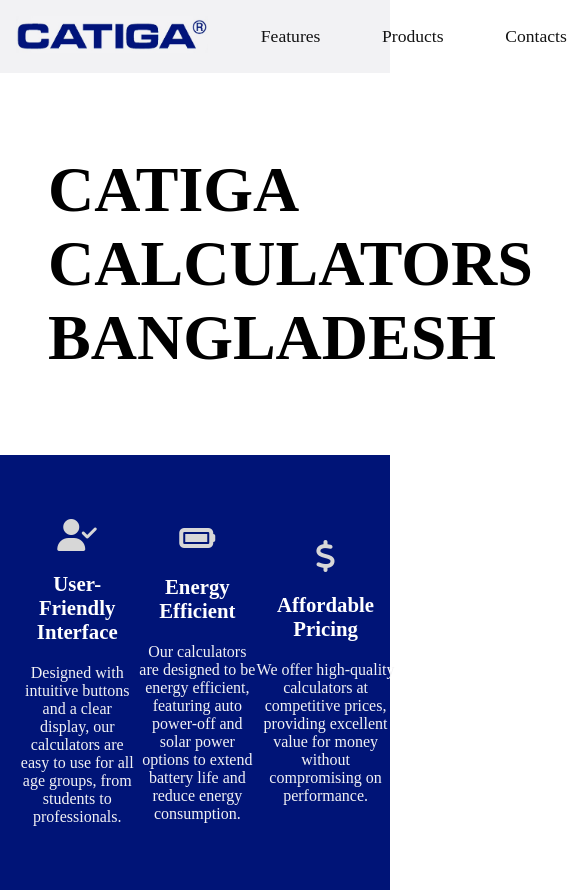
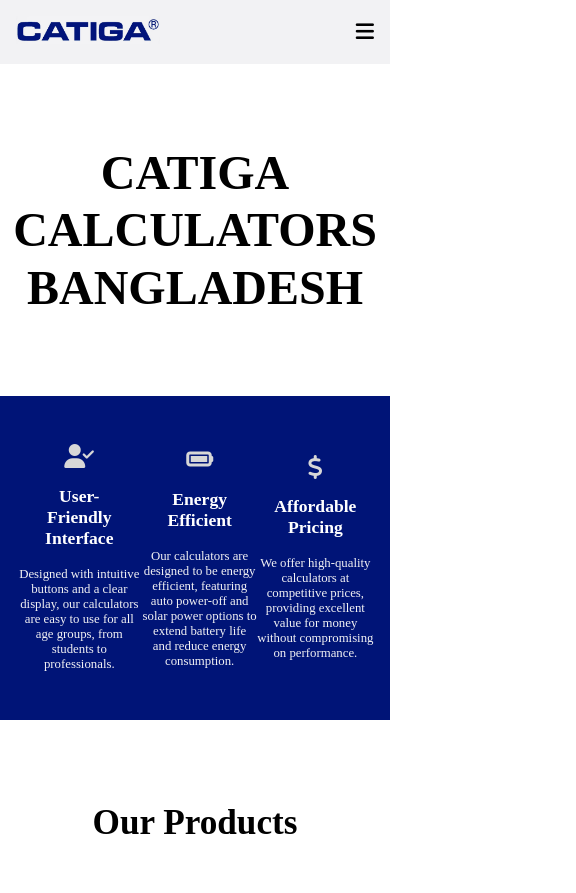
Before and after one commit to JawadTheGreat/catiga-website, a plain HTML site: page index.html in a window 390 px wide. Shown: the top 893 px of the page, 576 px wide, since content can reach past the window. Drawn offline with Linux system fonts and the light colour scheme.

Commit message:
added some codes

```diff
--- a/app.js
+++ b/app.js
@@ -68,3 +68,18 @@ window.addEventListener("click", (event) => {
     productPopup.style.opacity = "0";
   }
 });
+
+// ***menu icon functionalities***
+
+const menuIcon = document.querySelector(".menu-icon");
+const navList = document.querySelector(".navList");
+
+navList.style.maxHeight = "0px";
+
+menuIcon.addEventListener("click", () => {
+  if (navList.style.maxHeight == "0px") {
+    navList.style.maxHeight = "12em";
+  } else {
+    navList.style.maxHeight = "0px";
+  }
+});
--- a/index.html
+++ b/index.html
@@ -16,6 +16,7 @@
       <a href="#">
         <img src="assets/catiga-logo.jpg" alt="catiga-logo" class="navLogo" />
       </a>
+      <i class="fa-solid fa-bars menu-icon"></i>
       <ul class="navList">
         <li class="navItem">
           <a href="#features" class="navLink">Features</a>
@@ -42,7 +43,7 @@
           class="bannerImg"
         /> -->
       </section>
-      <!-- product features section -->
+      <!--  features section -->
       <section id="features">
         <div class="feature">
           <i class="fa-solid fa-user-check feature-icon"></i>
@@ -53,14 +54,6 @@
             professionals.</span
           >
         </div>
-        <!-- <div class="feature">
-          <span class="featureTitle">Durable Build</span>
-          <span class="featureDescription"
-            >Constructed with high-quality materials, Catiga calculators are
-            built to withstand daily wear and tear, ensuring long-lasting
-            performance.</span
-          >
-        </div> -->
         <div class="feature">
           <i class="fa-solid fa-battery-full feature-icon"></i>
           <span class="featureTitle">Energy Efficient</span>
--- a/style.css
+++ b/style.css
@@ -28,6 +28,11 @@
 .navLogo {
   width: 15em;
   height: auto;
+}
+
+/* menu icon will be used for small screens */
+.menu-icon {
+  display: none;
 }
 
 .navList {
@@ -377,6 +382,14 @@
     max-width: 40%;
   }
 
+  .product-popup-img {
+    margin-left: 2em;
+  }
+  .product-info {
+    font-size: 1.05em;
+    margin-top: -1em;
+  }
+
   .social-icons {
     font-size: 1.5em;
     margin: 30px 15px;
@@ -385,3 +398,93 @@
     font-size: 0.8em;
   }
 }
+
+/* styles for tablets */
+@media only screen and (max-width: 768px) {
+  .section-header {
+    font-size: 2.2em;
+  }
+  .navLogo {
+    width: 9em;
+  }
+  .menu-icon {
+    display: block;
+    font-size: 1.3em;
+  }
+
+  .navList {
+    position: absolute;
+    flex-direction: column;
+    align-items: center;
+    padding: 0em 2em;
+    right: 0em;
+    top: 4em;
+    width: 100%;
+    background-color: #d7d7d7;
+    z-index: 2;
+    overflow: hidden;
+    transition: 0.5s;
+  }
+
+  .navItem {
+    margin: 0em;
+    font-size: 1em;
+    padding: 0.8em 1em;
+  }
+
+  .navItem:nth-child(1) {
+    margin-top: 1em;
+    border-bottom: 1px solid black;
+  }
+  .navItem:nth-child(3) {
+    margin-bottom: 1em;
+    border-top: 1px solid black;
+  }
+
+  .heroSection {
+    justify-content: center;
+  }
+  .bannerTitle {
+    text-align: center;
+    font-size: 3em;
+    line-height: 1.2em;
+  }
+
+  #features {
+    padding: 3em 1em;
+  }
+  .feature-icon {
+    font-size: 1.5em;
+  }
+  .featureTitle {
+    font-size: 1.1em;
+  }
+  .featureDescription {
+    font-size: 0.8em;
+  }
+
+  .product-popup-img {
+    margin-left: 0;
+  }
+  .product-info {
+    font-size: 0.8em;
+    margin-top: 0;
+    width: auto;
+  }
+
+  #testimonials {
+    padding: 0 0 3em;
+  }
+  .prev-btn {
+    top: 60px;
+    left: 40px;
+  }
+
+  .next-btn {
+    top: 60px;
+    right: 40px;
+  }
+  .review {
+    margin: 2em 0;
+  }
+}
```
